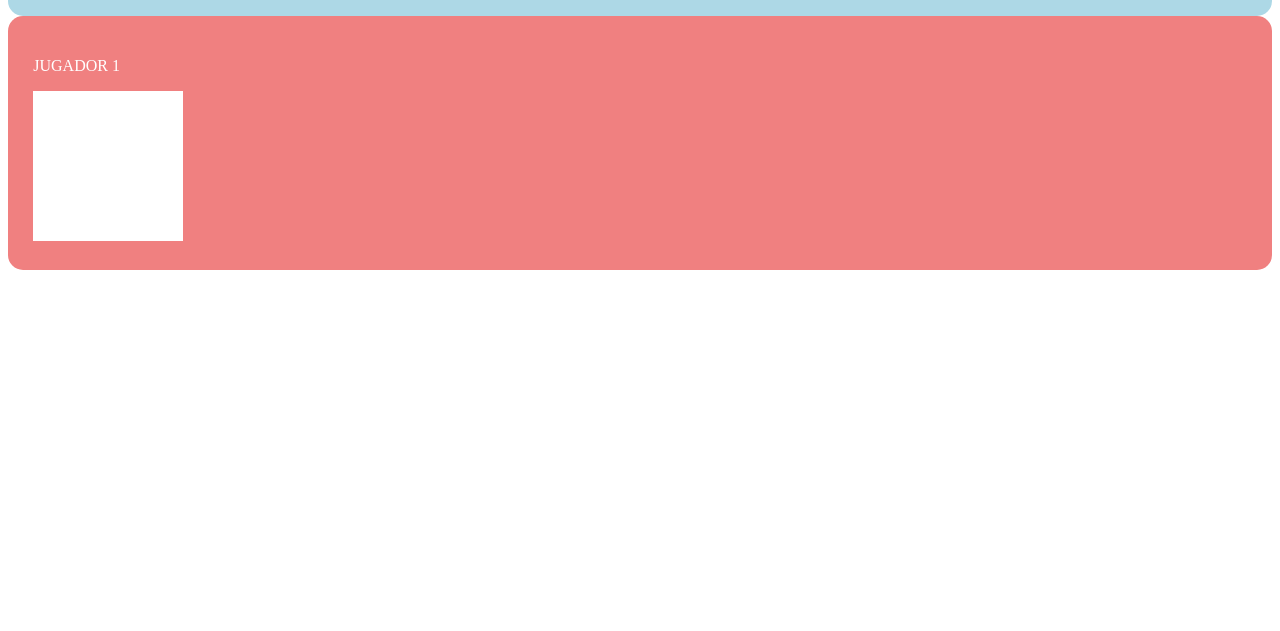
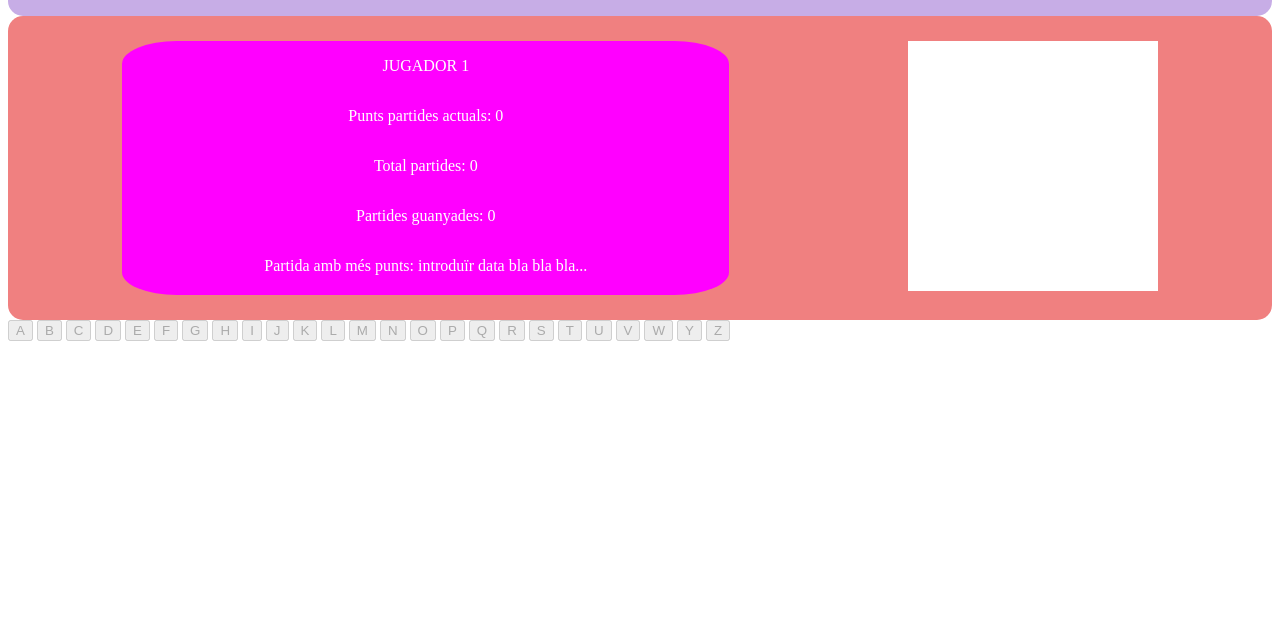
Before and after one commit to albertITIC/jocPenjat, a plain HTML site: page index.html in a window 1280 px wide. Shown: the part 169-800 px from the top of the page. Drawn offline with Linux system fonts and the light colour scheme.

Commit message:
Funcions afegides: jugarLletra(), deshabilitarBoto() i habilitarBoto(). Fet per Albert PC

```diff
--- a/index.html
+++ b/index.html
@@ -28,18 +28,46 @@
             <!-- Sistema de puntuació -->
              <div class="sistema-puntuacio-main">
                 <p> JUGADOR 1</p>
+                <p> Punts partides actuals: <span> 0 </span> </p> <!-- MODIFICAR-HO PER INCREMENTAR-HO-->
+                <p> Total partides: <span> 0 </span> </p>
+                <p> Partides guanyades: <span> 0 </span> </p>
+
+                <p> Partida amb més punts: <span> introduïr data bla bla bla... </span> </p>
              </div>
             <!-- Image que anirà canviant conforme vagi fallant -->
             <div class="imatge-contingut">
-                <img src="/img/penjat_0.jpg" alt="imatge joc del penjat">
+                <img id="imatge" src="img/penjat_0.jpg" alt="imatge joc del penjat">
             </div>
-
         </div>
     </main>
 
     <footer class="footer">
         <!-- Botons amb totes les lletres del abecedari -->
-
+        <button id=boto_1 onclick="jugarLletra(this);">A</button>
+        <button id=boto_2 onclick="jugarLletra(this);">B</button>
+        <button id=boto_3 onclick="jugarLletra(this);">C</button>
+        <button id=boto_4 onclick="jugarLletra(this);">D</button>
+        <button id=boto_5 onclick="jugarLletra(this);">E</button>
+        <button id=boto_6 onclick="jugarLletra(this);">F</button>
+        <button id=boto_7 onclick="jugarLletra(this);">G</button>
+        <button id=boto_8 onclick="jugarLletra(this);">H</button>
+        <button id=boto_9 onclick="jugarLletra(this);">I</button>
+        <button id=boto_10 onclick="jugarLletra(this);">J</button>
+        <button id=boto_11 onclick="jugarLletra(this);">K</button>
+        <button id=boto_12 onclick="jugarLletra(this);">L</button>
+        <button id=boto_13 onclick="jugarLletra(this);">M</button>
+        <button id=boto_14 onclick="jugarLletra(this);">N</button>
+        <button id=boto_15 onclick="jugarLletra(this);">O</button>
+        <button id=boto_16 onclick="jugarLletra(this);">P</button>
+        <button id=boto_17 onclick="jugarLletra(this);">Q</button>
+        <button id=boto_18 onclick="jugarLletra(this);">R</button>
+        <button id=boto_19 onclick="jugarLletra(this);">S</button>
+        <button id=boto_20 onclick="jugarLletra(this);">T</button>
+        <button id=boto_21 onclick="jugarLletra(this);">U</button>
+        <button id=boto_22 onclick="jugarLletra(this);">V</button>
+        <button id=boto_23 onclick="jugarLletra(this);">W</button>
+        <button id=boto_24 onclick="jugarLletra(this);">Y</button>
+        <button id=boto_25 onclick="jugarLletra(this);">Z</button>
 
     </footer>
 
--- a/jocCodi.js/code.js
+++ b/jocCodi.js/code.js
@@ -1,6 +1,13 @@
 //OBJECTES ==> Definim tots els objectes. obj = const
 const inpuObj = document.getElementById("paraulaSecreta");
 const inpuButton = document.getElementById("comencarPartida");
+const imgObj = document.getElementById("imatge");
+
+//variables globals
+let paraulaIntroduida;
+let paraulaSecreta;
+let contador = 0; //contador per saber quantes vegades clico una lletra
+
 
 function comencaPartida(){ // falta la validació per que ens introdueixi una cadena, no podem fer que l'usuari introdueixi un número
     paraulaSecreta = inpuObj.value;
@@ -14,6 +21,10 @@ function comencaPartida(){ // falta la validació per que ens introdueixi una ca
             //Si les variables són les mateixes deshabilitem que puguin tornar-les a escriure
             inpuObj.disabled = true;
             inpuButton.disabled = true;
+            //Mostro per pantalla l'array
+            console.log(paraulaSecreta)
+            //Habilito tots els botons un cop hagi introduït una cadena
+            habilitarBoto()
 
         } else{
             alert("Has d'introduïr almenys una paraula de 4 lletres");
@@ -36,3 +47,35 @@ function mostrarParaula(){
     }
 
 }
+
+//mateixa funció per tots els botons
+//this ==> això ==> objecte
+function jugarLletra(obj){
+    //Lógica del joc
+    let lletraJugada = obj.textContent;
+    //console.log(lletraJugada)
+
+    //Augmentem cada cop que li donguem a una lletra (botó)
+    contador = contador + 1;
+    // console.log(contador);
+
+    //Objecte imatge (declarat adalt amb l'id)
+    imgObj.src= "img/penjat_"+contador+".jpg";
+}
+
+function deshabilitarBoto(){
+    for (let i = 1; i < 26; i ++){
+        let literal = "boto_" + i; // Manera dinàmica de fer-ho
+        const botoA = document.getElementById(literal)
+        botoA.disabled= true;
+    }
+}
+deshabilitarBoto()
+
+function habilitarBoto(){
+    for (let i = 1; i < 26; i ++){
+        let literal = "boto_" + i;
+        const botoA = document.getElementById(literal)
+        botoA.disabled= false;
+    }
+}
--- a/style/style.css
+++ b/style/style.css
@@ -14,7 +14,7 @@
 .main-titol{
     display: flex;
     justify-content: center;
-    background-color: lightblue;
+    background-color: rgb(199, 173, 230);
     border-radius: 15px;
 }
 
@@ -24,15 +24,29 @@
     background-color: lightcoral;
     padding: 2%;
     border-radius: 15px;
+    display: flex;
+    flex-wrap: wrap;
+    justify-content: space-around;
 }
 
 /* div que controla el sistema de puntuació */
 .sistema-puntuacio-main{
     color: white;
+    border: 3px black;
+    background-color: magenta;
+    border-radius: 9%;
+    width: 50%;
+    display: flex;
+    flex-direction: column;
+    align-items: center;
 }
 
 /* div que conrola l'imatge */
 .imatge-contingut img{
-    width: 150px;
-    height: 150px;
+    width: 250px;
+    height: 250px;
 }
+
+.footer{
+    color: green;
+}
```
